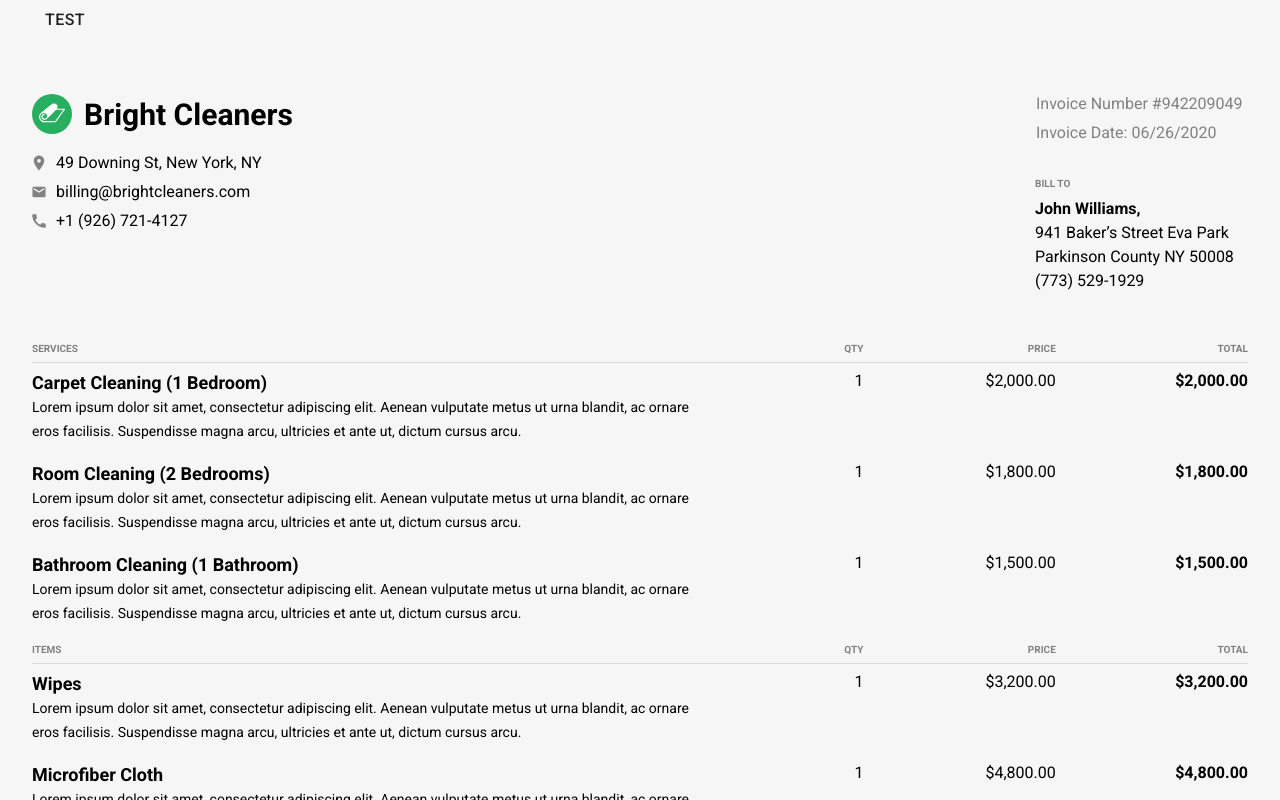
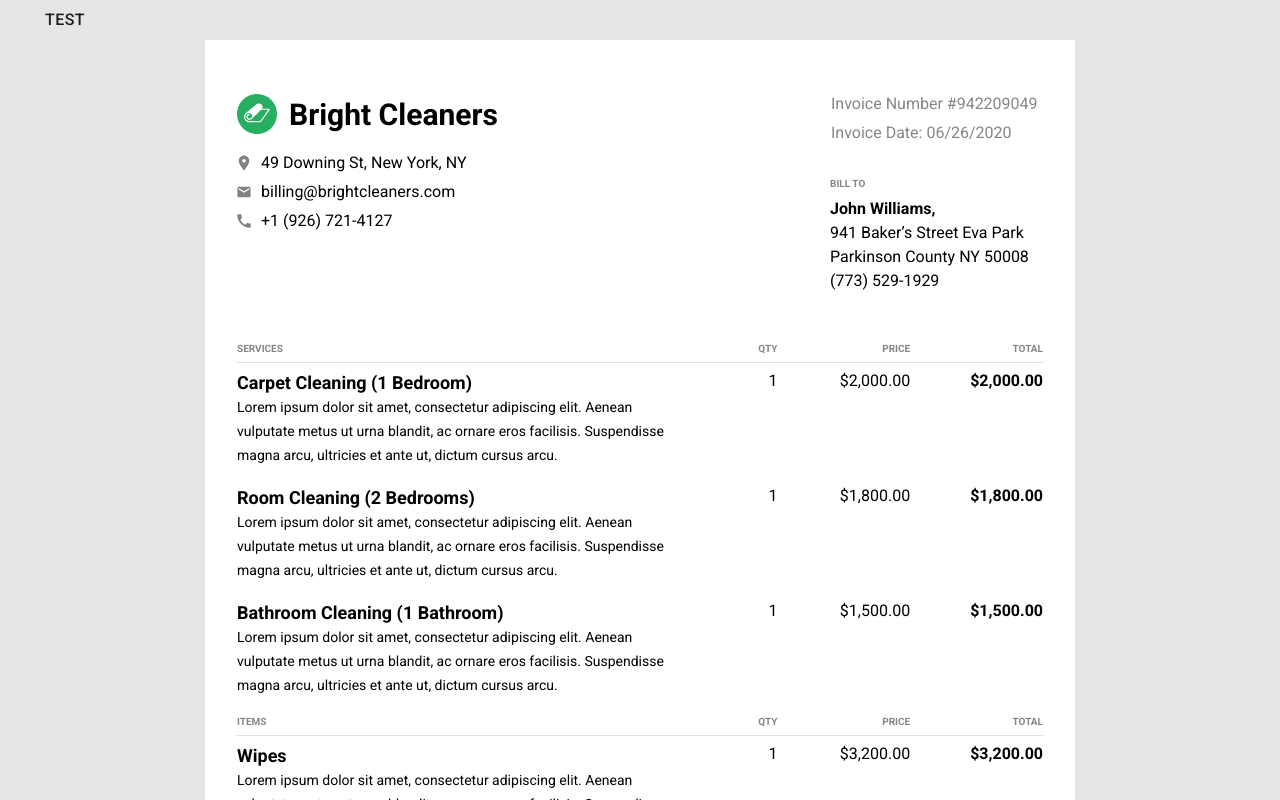
Before and after one commit to fahim693/home-dashboard, a React (Create React App) app: page /generate-invoice in a window 1280 px wide. Shown: the top 800 px of the page. Built offline with nearby package versions, Linux system fonts and the light colour scheme.

Commit message:
ui changes

```diff
--- a/package.json
+++ b/package.json
@@ -19,13 +19,9 @@
     "moment": "^2.26.0",
     "react": "^16.13.1",
     "react-chartjs-2": "^2.9.0",
-    "react-credit-card-input": "^1.1.5",
-    "react-credit-cards": "^0.8.3",
     "react-dom": "^16.13.1",
     "react-icons": "^3.10.0",
     "react-input-mask": "^2.0.4",
-    "react-payment-inputs": "^1.1.7",
-    "react-pdf": "^5.0.0",
     "react-router-dom": "^5.2.0",
     "react-scripts": "3.4.1",
     "react-swipeable-views": "^0.13.9",
--- a/src/pages/Invoice.js
+++ b/src/pages/Invoice.js
@@ -12,17 +12,20 @@ const Invoice = () => {
             .then((canvas) => {
                 const imgData = canvas.toDataURL('image/png');
 
-                const pdf = new jsPDF();
+                const pdf = new jsPDF({
+                    unit: 'px'
+                });
                 var width = pdf.internal.pageSize.getWidth();
                 var height = pdf.internal.pageSize.getHeight();
+                console.log(width, height);
                 pdf.addImage(imgData, 'PNG', 0, 0, width, height);
                 pdf.save("Invoice.pdf");
             });
     }
     return (
-        <div>
+        <div style={{backgroundColor: '#e5e5e5'}}>
             <Button onClick={convertToPdf}>Test</Button>
-            <div ref={invoiceRef}>
+            <div style={{ backgroundColor: '#fff', maxWidth: 870, margin: '0 auto' }} ref={invoiceRef}>
                 <InvoicePage />
             </div>
         </div>
```
Also changed, not shown: 1 other file (tests, documents, lock files or other folders).
